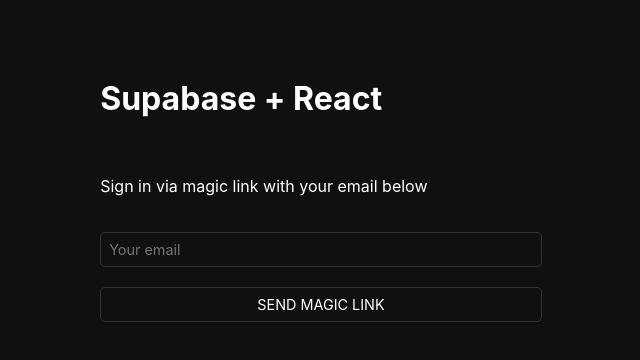
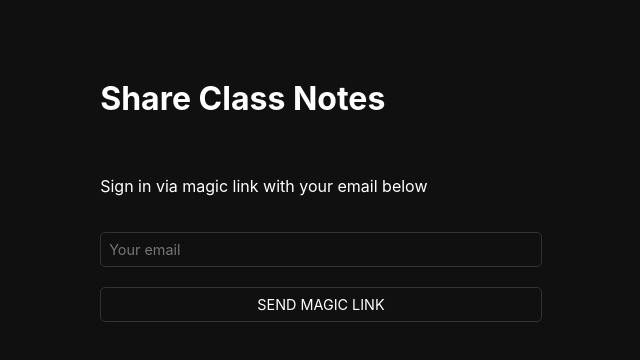
Before and after one commit to rosemata/484_p1, a React (Create React App) app: page / in a window 1280 px wide. Shown: the top 360 px of the page, without its empty margins (319-959 px from the left). Built offline with nearby package versions, Linux system fonts and the light colour scheme; no server answers.

Commit message:
change title

```diff
--- a/src/Auth.js
+++ b/src/Auth.js
@@ -21,7 +21,7 @@
   return (
     <div className="row flex flex-center">
       <div className="col-6 form-widget">
-        <h1 className="header">Supabase + React</h1>
+        <h1 className="header">Share Class Notes</h1>
         <p className="description">Sign in via magic link with your email below</p>
         <div>
           <input
```
